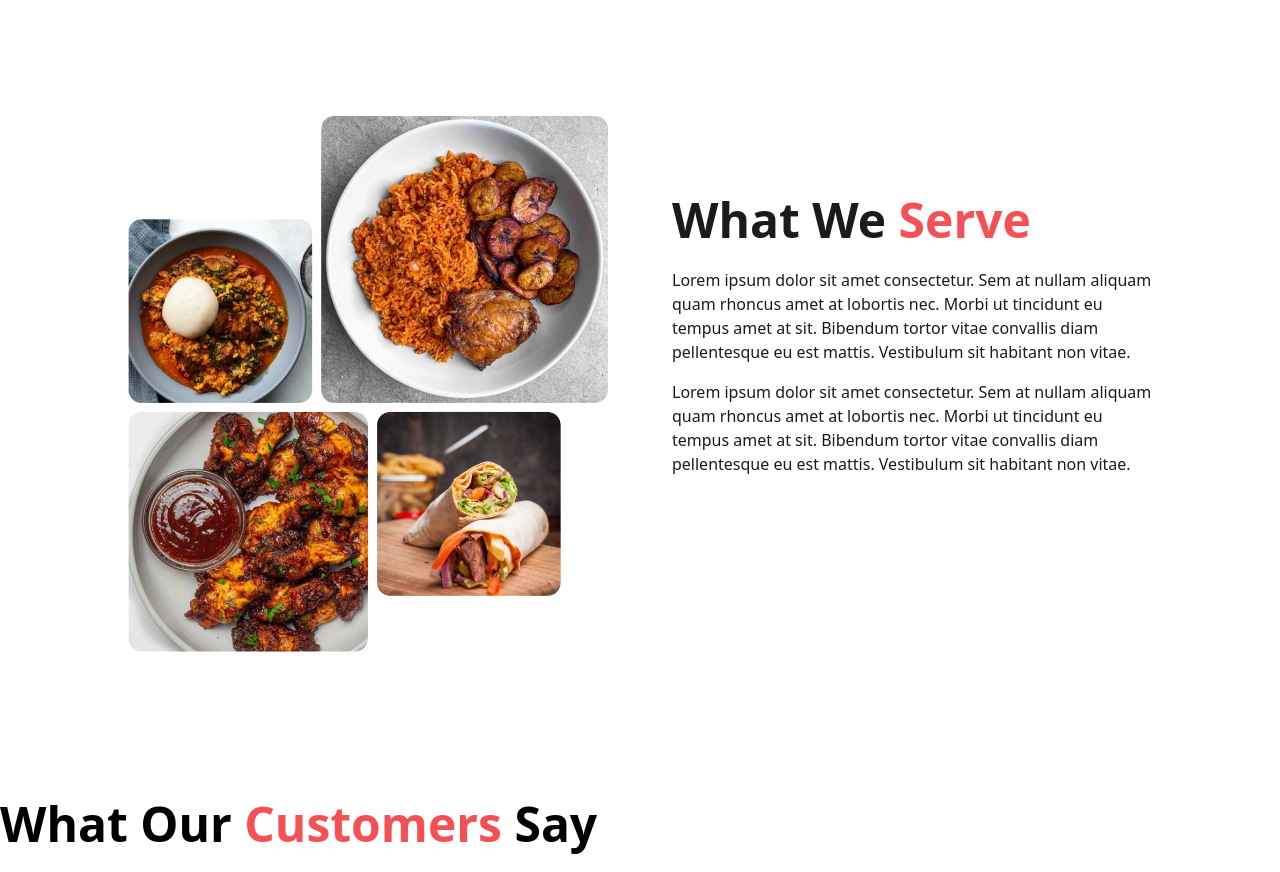
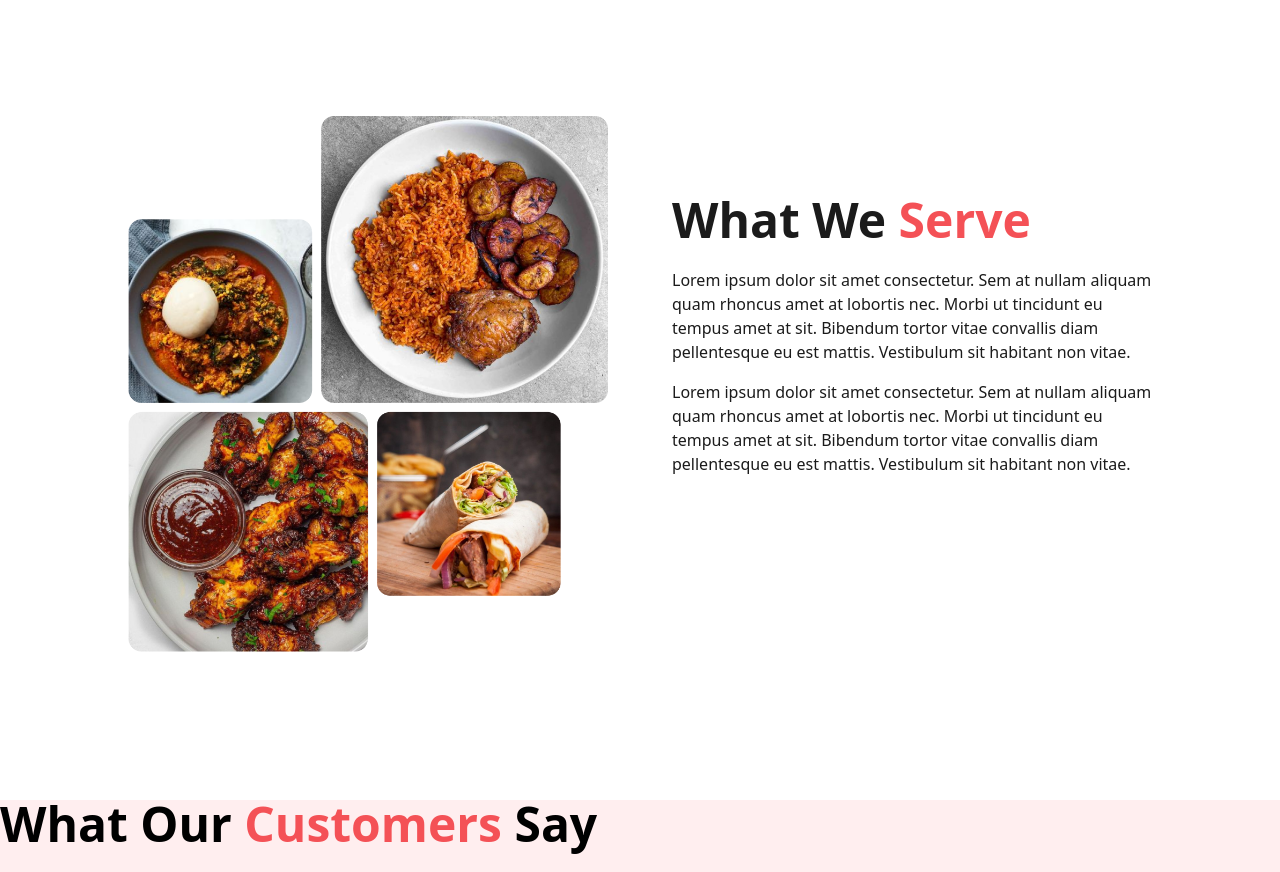
Before and after one commit to Ozyugoo/consuBite, a React (Vite) app: page / in a window 1280 px wide. Built offline with nearby package versions, Linux system fonts and the light colour scheme.

Commit message:
chore: install react icon, import icons needed

```diff
--- a/src/components/whatcustomerSay/index.jsx
+++ b/src/components/whatcustomerSay/index.jsx
@@ -4,14 +4,14 @@ import { FaCircleArrowLeft } from "react-icons/fa6";
 
 function WhatCustomersSay({children: slides}) {
     return(
-        <div>
+        <div className="bg-custom-background-pink">
             <div>
                 <h1 className="text-4xl sm:text-5xl font-bold mb-6">What Our <span className='text-custom-red'>Customers</span> Say</h1>
             </div>
 
             <div className="overflow-hidden relative">
                 <div><img src="" alt="" /></div>
-
+                <div className="flex">{slides}</div>
 
             </div>
         </div>
```
